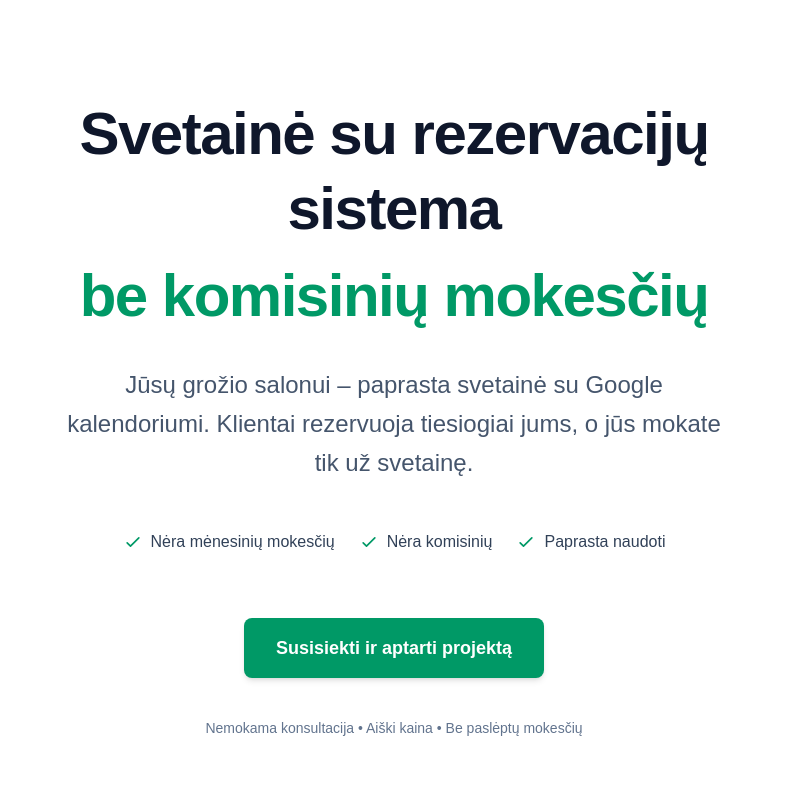
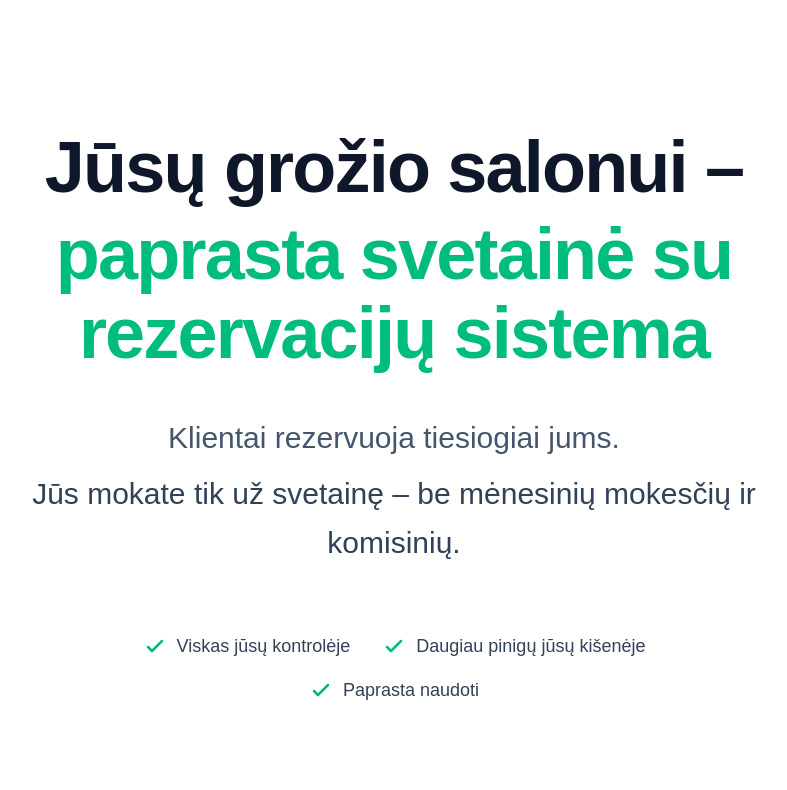
Before and after one commit to piclylt-alt/motinine-svetaine, a Next.js app: page / in a window 1280 px wide. Shown: the top 790 px of the page, without its empty margins (246-1033 px from the left). Built offline with nearby package versions, Linux system fonts and the light colour scheme.

Commit message:
Enhance Hero component: updated layout for improved readability, increased section height, refined text styles, and revised key benefits for clarity. Adjusted call-to-action button for better visibility and user engagement.

```diff
--- a/src/components/Hero.tsx
+++ b/src/components/Hero.tsx
@@ -1,56 +1,60 @@
 export default function Hero() {
   return (
-    <section className="relative min-h-[85vh] flex items-center bg-white">
-      <div className="max-w-4xl mx-auto px-4 sm:px-6 lg:px-8 py-16 md:py-24">
-        <div className="text-center space-y-8">
-          {/* Main Headline */}
-          <h1 className="text-4xl sm:text-5xl md:text-6xl font-bold text-slate-900 leading-tight tracking-tight">
-            Svetainė su rezervacijų sistema
-            <span className="block mt-3 text-emerald-600">
-              be komisinių mokesčių
+    <section className="relative min-h-[90vh] flex items-center bg-white">
+      <div className="max-w-5xl mx-auto px-4 sm:px-6 lg:px-8 py-20 md:py-32">
+        <div className="text-center space-y-10">
+          {/* Main Headline - Outcome-focused, clear */}
+          <div className="space-y-4">
+            <h1 className="text-4xl sm:text-5xl md:text-6xl lg:text-7xl font-bold text-slate-900 leading-[1.1] tracking-tight">
+              Jūsų grožio salonui –
+              <span className="block mt-2 text-emerald-500">
+                paprasta svetainė su rezervacijų sistema
+              </span>
+            </h1>
+          </div>
+
+          {/* Subheadline - Simple, reassuring */}
+          <p className="text-xl sm:text-2xl md:text-3xl text-slate-600 max-w-3xl mx-auto leading-relaxed font-light">
+            Klientai rezervuoja tiesiogiai jums.
+            <span className="block mt-2 text-slate-700">
+              Jūs mokate tik už svetainę – be mėnesinių mokesčių ir komisinių.
             </span>
-          </h1>
-
-          {/* Subheadline */}
-          <p className="text-lg sm:text-xl md:text-2xl text-slate-600 max-w-2xl mx-auto leading-relaxed font-light">
-            Jūsų grožio salonui – paprasta svetainė su Google kalendoriumi.
-            Klientai rezervuoja tiesiogiai jums, o jūs mokate tik už svetainę.
           </p>
 
-          {/* Key Benefits - Simple, Trust-Building */}
-          <div className="flex flex-wrap justify-center gap-6 pt-4 pb-2">
-            <div className="flex items-center gap-2 text-slate-700">
-              <svg className="w-5 h-5 text-emerald-600 flex-shrink-0" fill="none" stroke="currentColor" viewBox="0 0 24 24">
-                <path strokeLinecap="round" strokeLinejoin="round" strokeWidth={2} d="M5 13l4 4L19 7" />
+          {/* Key Benefits - Outcome-focused, trust-building */}
+          <div className="flex flex-wrap justify-center gap-x-8 gap-y-4 pt-6 pb-4 max-w-2xl mx-auto">
+            <div className="flex items-center gap-2.5 text-slate-700">
+              <svg className="w-6 h-6 text-emerald-500 flex-shrink-0" fill="none" stroke="currentColor" viewBox="0 0 24 24">
+                <path strokeLinecap="round" strokeLinejoin="round" strokeWidth={2.5} d="M5 13l4 4L19 7" />
               </svg>
-              <span className="text-sm sm:text-base">Nėra mėnesinių mokesčių</span>
+              <span className="text-base sm:text-lg font-medium">Viskas jūsų kontrolėje</span>
             </div>
-            <div className="flex items-center gap-2 text-slate-700">
-              <svg className="w-5 h-5 text-emerald-600 flex-shrink-0" fill="none" stroke="currentColor" viewBox="0 0 24 24">
-                <path strokeLinecap="round" strokeLinejoin="round" strokeWidth={2} d="M5 13l4 4L19 7" />
+            <div className="flex items-center gap-2.5 text-slate-700">
+              <svg className="w-6 h-6 text-emerald-500 flex-shrink-0" fill="none" stroke="currentColor" viewBox="0 0 24 24">
+                <path strokeLinecap="round" strokeLinejoin="round" strokeWidth={2.5} d="M5 13l4 4L19 7" />
               </svg>
-              <span className="text-sm sm:text-base">Nėra komisinių</span>
+              <span className="text-base sm:text-lg font-medium">Daugiau pinigų jūsų kišenėje</span>
             </div>
-            <div className="flex items-center gap-2 text-slate-700">
-              <svg className="w-5 h-5 text-emerald-600 flex-shrink-0" fill="none" stroke="currentColor" viewBox="0 0 24 24">
-                <path strokeLinecap="round" strokeLinejoin="round" strokeWidth={2} d="M5 13l4 4L19 7" />
+            <div className="flex items-center gap-2.5 text-slate-700">
+              <svg className="w-6 h-6 text-emerald-500 flex-shrink-0" fill="none" stroke="currentColor" viewBox="0 0 24 24">
+                <path strokeLinecap="round" strokeLinejoin="round" strokeWidth={2.5} d="M5 13l4 4L19 7" />
               </svg>
-              <span className="text-sm sm:text-base">Paprasta naudoti</span>
+              <span className="text-base sm:text-lg font-medium">Paprasta naudoti</span>
             </div>
           </div>
 
-          {/* Primary CTA */}
-          <div className="pt-6">
+          {/* Primary CTA - Clear, confident */}
+          <div className="pt-8">
             <a
               href="#contact"
-              className="inline-block px-8 py-4 bg-emerald-600 hover:bg-emerald-700 text-white font-semibold text-lg rounded-lg shadow-md hover:shadow-lg transition-all duration-200 focus:outline-none focus:ring-2 focus:ring-emerald-600 focus:ring-offset-2"
+              className="inline-block px-10 py-5 bg-emerald-500 hover:bg-emerald-600 text-white font-semibold text-xl rounded-xl shadow-lg hover:shadow-xl transition-all duration-300 focus:outline-none focus:ring-4 focus:ring-emerald-500/30 focus:ring-offset-2"
             >
-              Susisiekti ir aptarti projektą
+              Gauti pasiūlymą
             </a>
           </div>
 
-          {/* Trust Signal */}
-          <p className="text-sm text-slate-500 pt-2">
+          {/* Trust Signal - Calm, reassuring */}
+          <p className="text-base text-slate-500 pt-4 font-light">
             Nemokama konsultacija • Aiški kaina • Be paslėptų mokesčių
           </p>
         </div>
```
